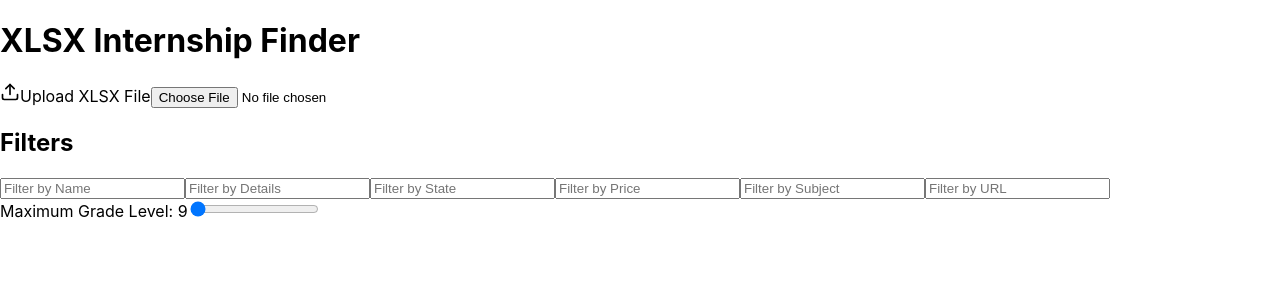
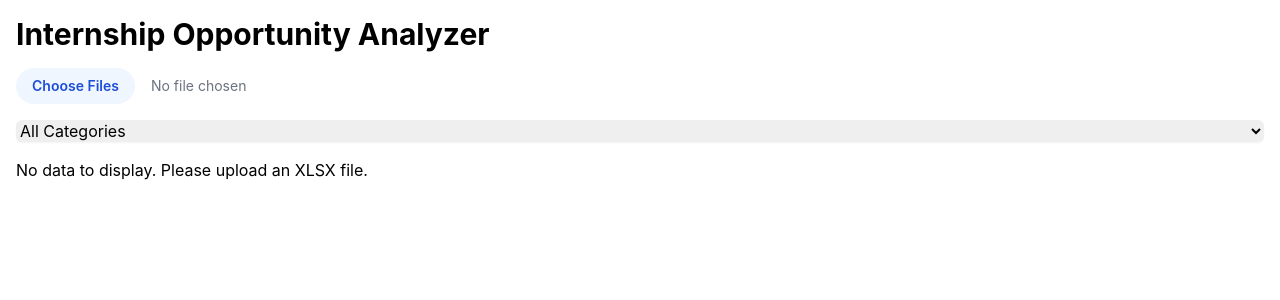
Before and after one commit to BhavJain07/internship-finder, a React (Create React App) app: page / in a window 1280 px wide. Shown: the top 300 px of the page. Built offline with nearby package versions, Linux system fonts and the light colour scheme.

Commit message:
Made the app look and function a lot better, added multi file functionality, added architecture to add AI based file sorting, will add that soon

```diff
--- a/package.json
+++ b/package.json
@@ -37,5 +37,10 @@
       "last 1 firefox version",
       "last 1 safari version"
     ]
+  },
+  "devDependencies": {
+    "autoprefixer": "^10.4.19",
+    "postcss": "^8.4.39",
+    "tailwindcss": "^3.4.4"
   }
 }
--- /dev/null
+++ b/postcss.config.js
@@ -0,0 +1,6 @@
+module.exports = {
+  plugins: {
+    tailwindcss: {},
+    autoprefixer: {},
+  },
+}
--- a/src/App.js
+++ b/src/App.js
@@ -1,4 +1,5 @@
-import React, { useState, useEffect } from 'react';
+import './index.css';
+/* import React, { useState, useEffect } from 'react';
 import { Upload } from 'lucide-react';
 import * as XLSX from 'xlsx';
 
@@ -170,3 +171,144 @@ function App() {
 }
 
 export default App;
+
+*/
+
+import React, { useState, useEffect } from 'react';
+import * as XLSX from 'xlsx';
+
+// AI-like categorization function
+const categorizeData = (item) => {
+  const lowercaseKeys = Object.keys(item).map(key => key.toLowerCase());
+
+  const getCategory = (keywords) => {
+    return lowercaseKeys.find(key => keywords.some(keyword => key.includes(keyword)));
+  };
+
+  const gradeLevel = getCategory(['grade', 'class', 'year']) || 'Grade Level';
+  const cost = getCategory(['cost', 'price', 'fee']) || 'Cost';
+  const deadline = getCategory(['deadline', 'due date', 'application close']) || 'Application Deadline';
+  const eligibility = getCategory(['eligibility', 'requirements', 'qualifications']) || 'Eligibility Requirements';
+
+  return {
+    'Grade Level': item[gradeLevel] || 'N/A',
+    'Cost': item[cost] || 'N/A',
+    'Application Deadline': item[deadline] || 'N/A',
+    'Eligibility Requirements': item[eligibility] || 'N/A',
+    ...item
+  };
+};
+
+const FileUpload = ({ onFileUpload }) => (
+  <div className="mb-4">
+    <input
+      type="file"
+      accept=".xlsx, .xls"
+      onChange={onFileUpload}
+      multiple
+      className="block w-full text-sm text-gray-500
+        file:mr-4 file:py-2 file:px-4
+        file:rounded-full file:border-0
+        file:text-sm file:font-semibold
+        file:bg-blue-50 file:text-blue-700
+        hover:file:bg-blue-100"
+    />
+  </div>
+);
+
+const CategoryFilter = ({ categories, selectedCategory, onCategoryChange }) => (
+  <div className="mb-4">
+    <select
+      value={selectedCategory}
+      onChange={(e) => onCategoryChange(e.target.value)}
+      className="block w-full mt-1 rounded-md border-gray-300 shadow-sm focus:border-indigo-300 focus:ring focus:ring-indigo-200 focus:ring-opacity-50"
+    >
+      <option value="">All Categories</option>
+      {categories.map((category, index) => (
+        <option key={index} value={category}>{category}</option>
+      ))}
+    </select>
+  </div>
+);
+
+const DataTable = ({ data }) => {
+  const categories = ['Grade Level', 'Cost', 'Application Deadline', 'Eligibility Requirements'];
+  const otherColumns = Object.keys(data[0] || {}).filter(key => !categories.includes(key));
+
+  return (
+    <div className="overflow-x-auto">
+      <table className="min-w-full bg-white">
+        <thead className="bg-gray-100">
+          <tr>
+            {categories.concat(otherColumns).map((key, index) => (
+              <th key={index} className="px-6 py-3 text-left text-xs font-medium text-gray-500 uppercase tracking-wider">
+                {key}
+              </th>
+            ))}
+          </tr>
+        </thead>
+        <tbody className="bg-white divide-y divide-gray-200">
+          {data.map((row, rowIndex) => (
+            <tr key={rowIndex}>
+              {categories.concat(otherColumns).map((key, cellIndex) => (
+                <td key={cellIndex} className="px-6 py-4 whitespace-nowrap text-sm text-gray-500">
+                  {row[key]}
+                </td>
+              ))}
+            </tr>
+          ))}
+        </tbody>
+      </table>
+    </div>
+  );
+};
+
+function App() {
+  const [data, setData] = useState([]);
+  const [selectedCategory, setSelectedCategory] = useState('');
+  const categories = ['Grade Level', 'Cost', 'Application Deadline', 'Eligibility Requirements'];
+
+  const handleFileUpload = (event) => {
+    const files = Array.from(event.target.files);
+
+    files.forEach(file => {
+      const reader = new FileReader();
+      reader.onload = (e) => {
+        const workbook = XLSX.read(e.target.result, { type: 'array' });
+        const sheetName = workbook.SheetNames[0];
+        const worksheet = workbook.Sheets[sheetName];
+        const jsonData = XLSX.utils.sheet_to_json(worksheet);
+
+        const categorizedData = jsonData.map(categorizeData);
+        setData(prevData => [...prevData, ...categorizedData]);
+      };
+      reader.readAsArrayBuffer(file);
+    });
+  };
+
+  const filteredData = selectedCategory
+    ? data.filter(item => item[selectedCategory] !== 'N/A')
+    : data;
+
+  return (
+    <div className="container mx-auto p-4">
+      <h1 className="text-3xl font-bold mb-4">Internship Opportunity Analyzer</h1>
+
+      <FileUpload onFileUpload={handleFileUpload} />
+
+      <CategoryFilter
+        categories={categories}
+        selectedCategory={selectedCategory}
+        onCategoryChange={setSelectedCategory}
+      />
+
+      {filteredData.length > 0 ? (
+        <DataTable data={filteredData} />
+      ) : (
+        <p>No data to display. Please upload an XLSX file.</p>
+      )}
+    </div>
+  );
+}
+
+export default App;
--- /dev/null
+++ b/tailwind.config.js
@@ -0,0 +1,10 @@
+module.exports = {
+  content: [
+    "./src/**/*.{js,jsx,ts,tsx}",
+    "./public/index.html",
+  ],
+  theme: {
+    extend: {},
+  },
+  plugins: [],
+}
```
Also changed, not shown: 1 other file (tests, documents, lock files or other folders).
